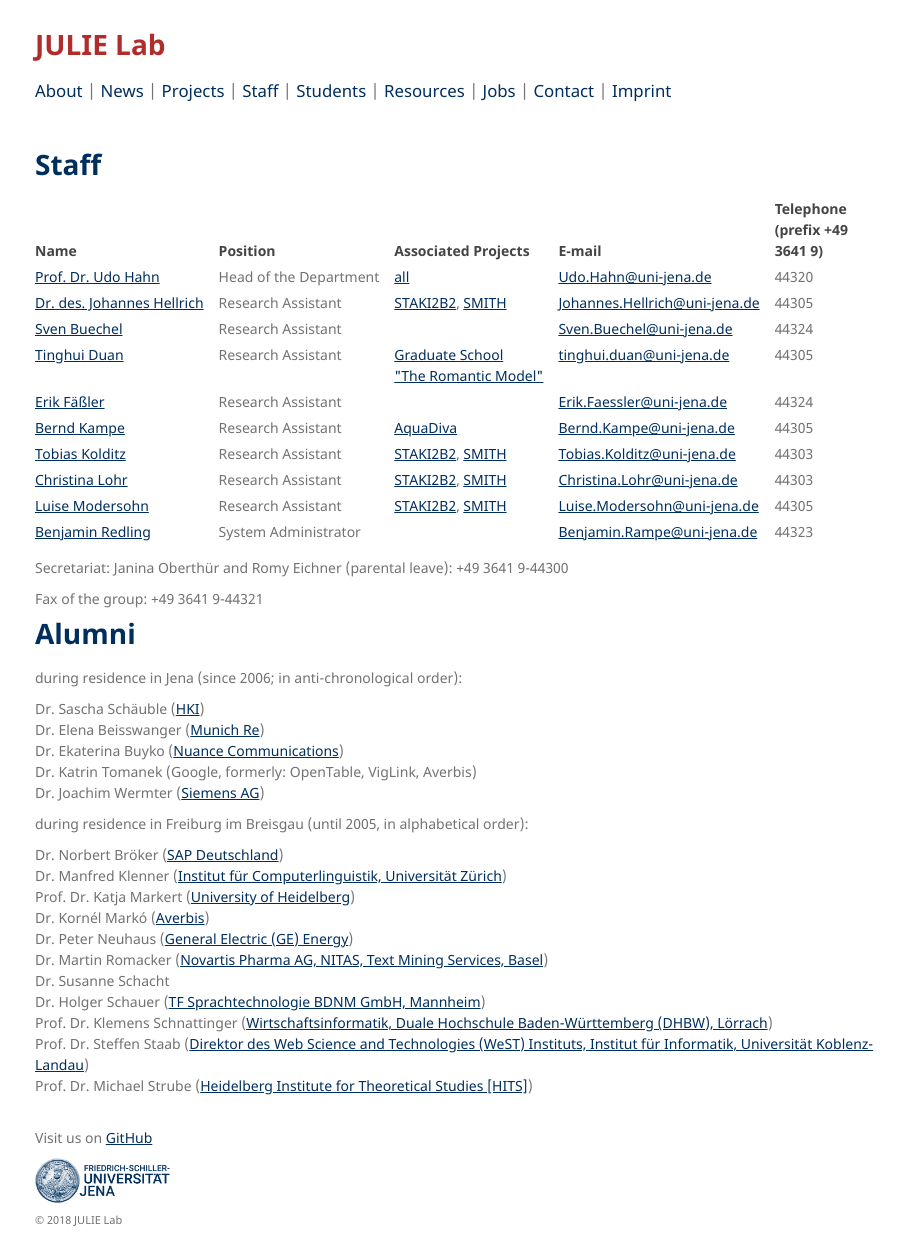
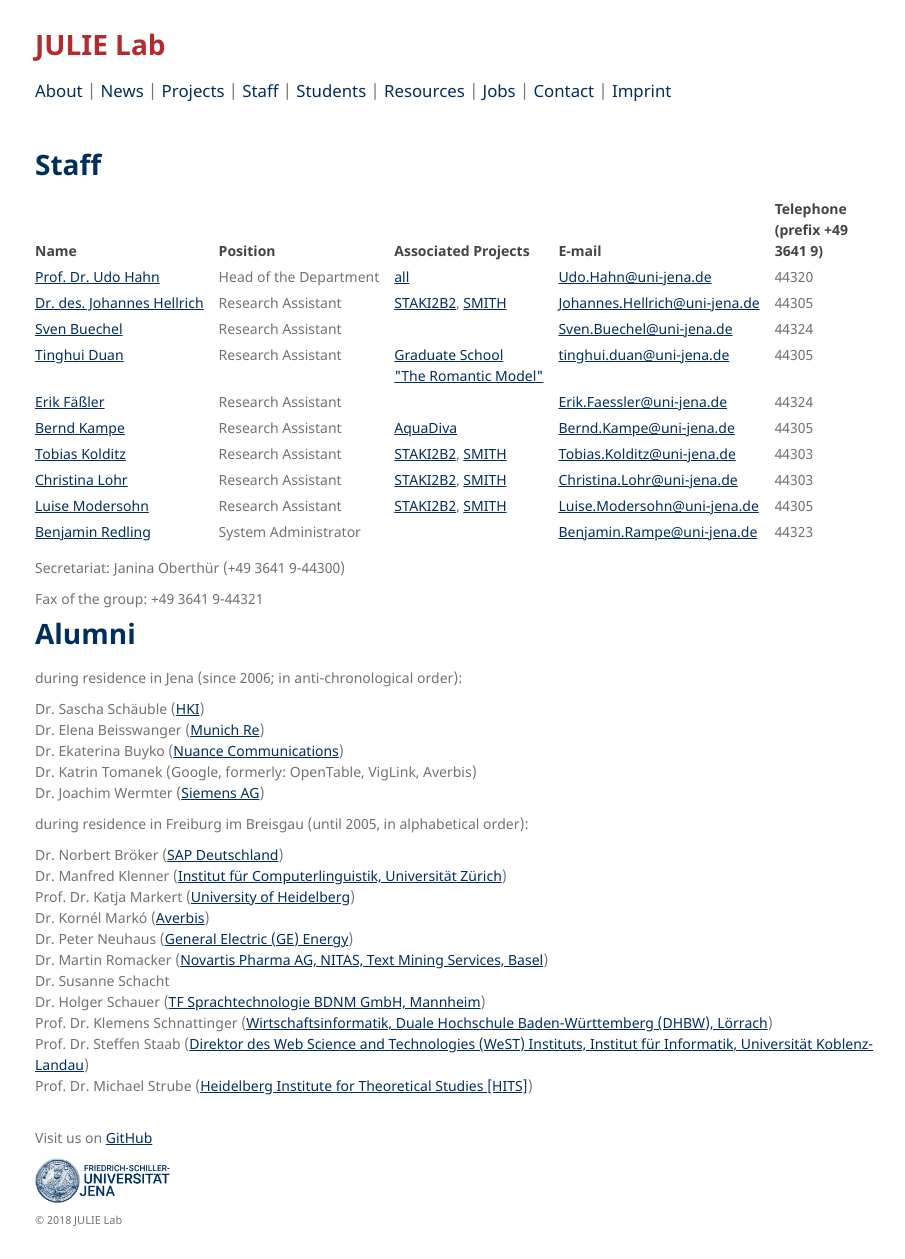
Before and after one commit to JULIELab/JULIELab.github.io, a Jekyll site: the page built from Staff.md, in a window 1280 px wide and 1259 px high. Shown: the whole window, without its empty margins (185-1090 px from the left). Built offline with Jekyll 4.4.1, drawn with Linux system fonts in a browser that asks for light colours; our own code applies the rules of GitHub Pages for plain Markdown files.

Commit message:
Update Staff.md

```diff
--- a/Staff.md
+++ b/Staff.md
@@ -17,7 +17,7 @@ layout: staff_tab
 | [Luise Modersohn](/Staff/Modersohn/) | Research Assistant |  [STAKI2B2](http://gepris.dfg.de/gepris/projekt/315098900), [SMITH](http://www.smith.care/)	| [Luise.Modersohn@uni-jena.de](mailto:Luise.Modersohn@uni-jena.de) | 44305 |
 | [Benjamin Redling](/Staff/Benjamin+Redling.html)	| System Administrator | |	[Benjamin.Rampe@uni-jena.de](mailto:Benjamin.Rampe@uni-jena.de)	| 44323 |
 
-Secretariat: Janina Oberthür and Romy Eichner (parental leave): +49 3641 9-44300
+Secretariat: Janina Oberthür (+49 3641 9-44300)
 
 Fax of the group: +49 3641 9-44321
 
```
